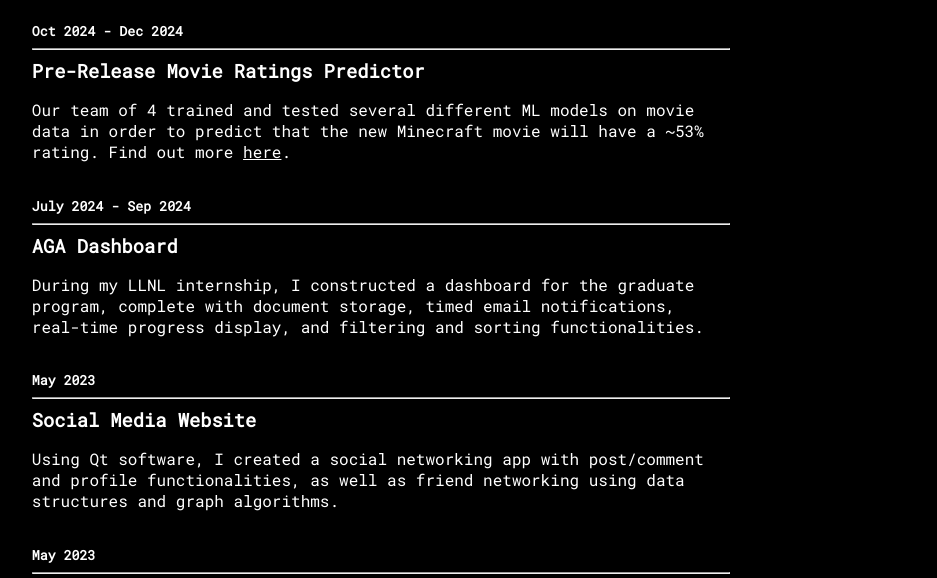
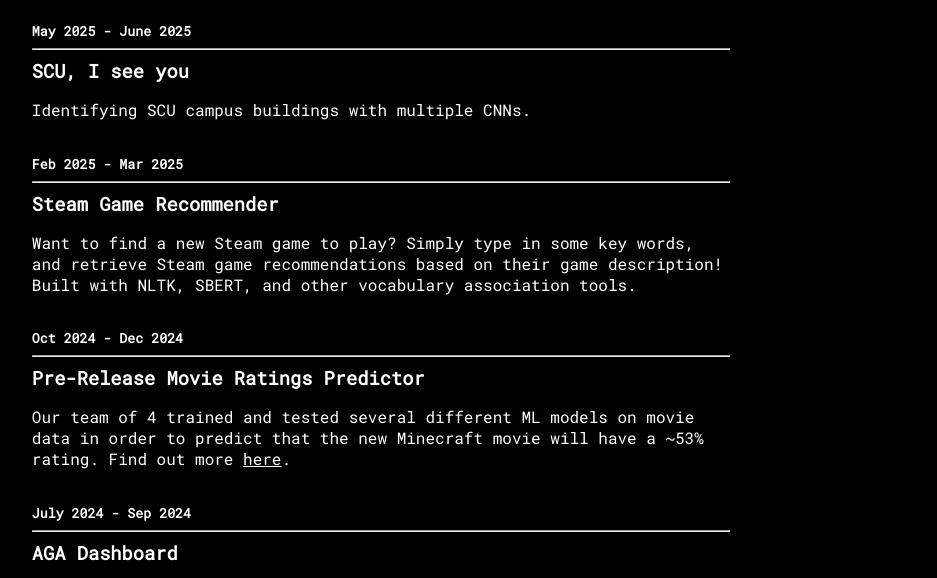
Before and after one commit to au-s-ti-n/personal_website, a website: page projects.html in a window 1280 px wide. Shown: the part 146-724 px from the top of the page, without its empty margins (259-1196 px from the left). Drawn offline with Linux system fonts and the light colour scheme.

Commit message:
Update projects.html

```diff
--- a/projects.html
+++ b/projects.html
@@ -18,6 +18,24 @@
         <h1 class="header">Projects.</h1>
       </div>
       <br><br>
+      <div>
+        <h5>May 2025 - June 2025</h5>
+        <hr>
+        <h3 class="subheader">SCU, I see you</h3>
+        <p>
+          Identifying SCU campus buildings with multiple CNNs.
+        </p>
+      </div>
+      <div>
+        <h5>Feb 2025 - Mar 2025</h5>
+        <hr>
+        <h3 class="subheader">Steam Game Recommender</h3>
+        <p>
+          Want to find a new Steam game to play? Simply type in some key words, and retrieve
+          Steam game recommendations based on their game description! Built with NLTK, SBERT,
+          and other vocabulary association tools.
+        </p>
+      </div>
       <div>
         <h5>Oct 2024 - Dec 2024</h5>
         <hr>
```
